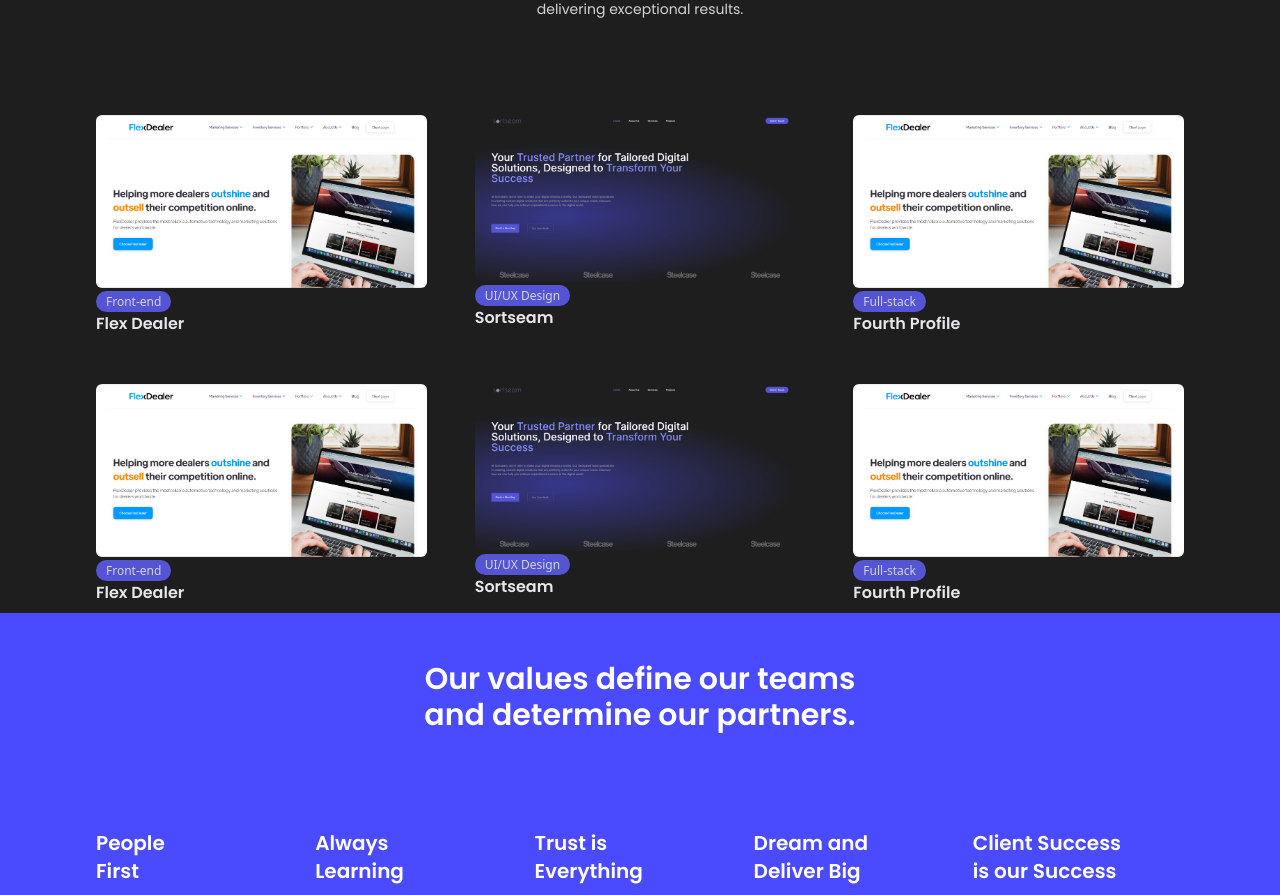
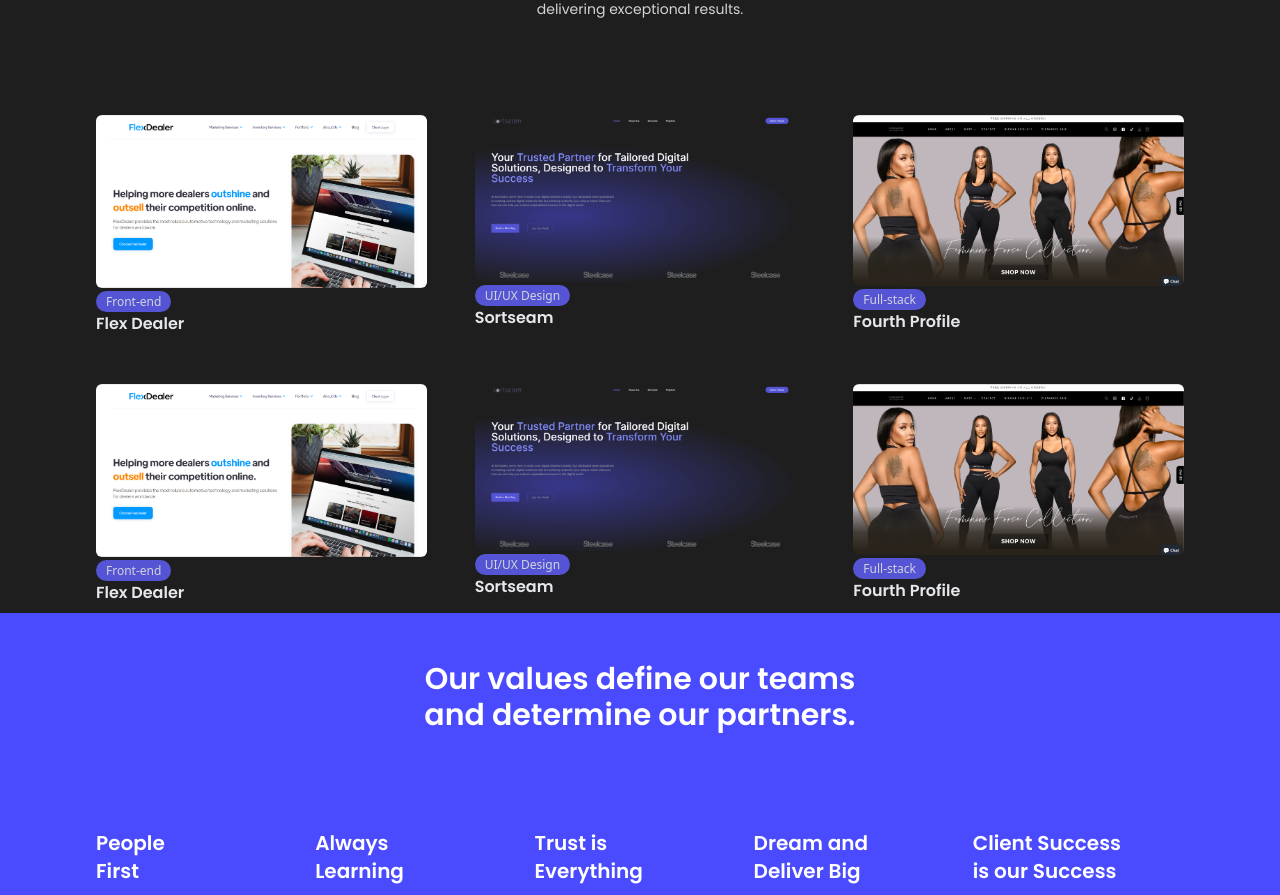
Before and after one commit to BryanMureithi/sm-mvp, a React (Vite) app: page / in a window 1280 px wide. Shown: the part 3107-4002 px from the top of the page. Built offline with nearby package versions, Linux system fonts and the light colour scheme.

Commit message:
one project

```diff
--- a/src/App.jsx
+++ b/src/App.jsx
@@ -283,7 +283,7 @@ function App() {
             </h2>
           </div>
           <div className="col-span-1">
-            <img src="/images/work-2.png" alt="" className="rounded-md" />
+            <img src="/images/work-3.png" alt="" className="rounded-md" />
             <span class="bg-[#5454D4] text-gray-300 text-xs font-medium mr-2 px-2.5 py-0.5 rounded-full">
               Full-stack
             </span>
@@ -310,7 +310,7 @@ function App() {
             </h2>
           </div>
           <div className="col-span-1">
-            <img src="/images/work-2.png" alt="" className="rounded-md" />
+            <img src="/images/work-3.png" alt="" className="rounded-md" />
             <span class="bg-[#5454D4] text-gray-300 text-xs font-medium mr-2 px-2.5 py-0.5 rounded-full">
               Full-stack
             </span>
```
Also changed, not shown: public/images/work-3.png (added).
